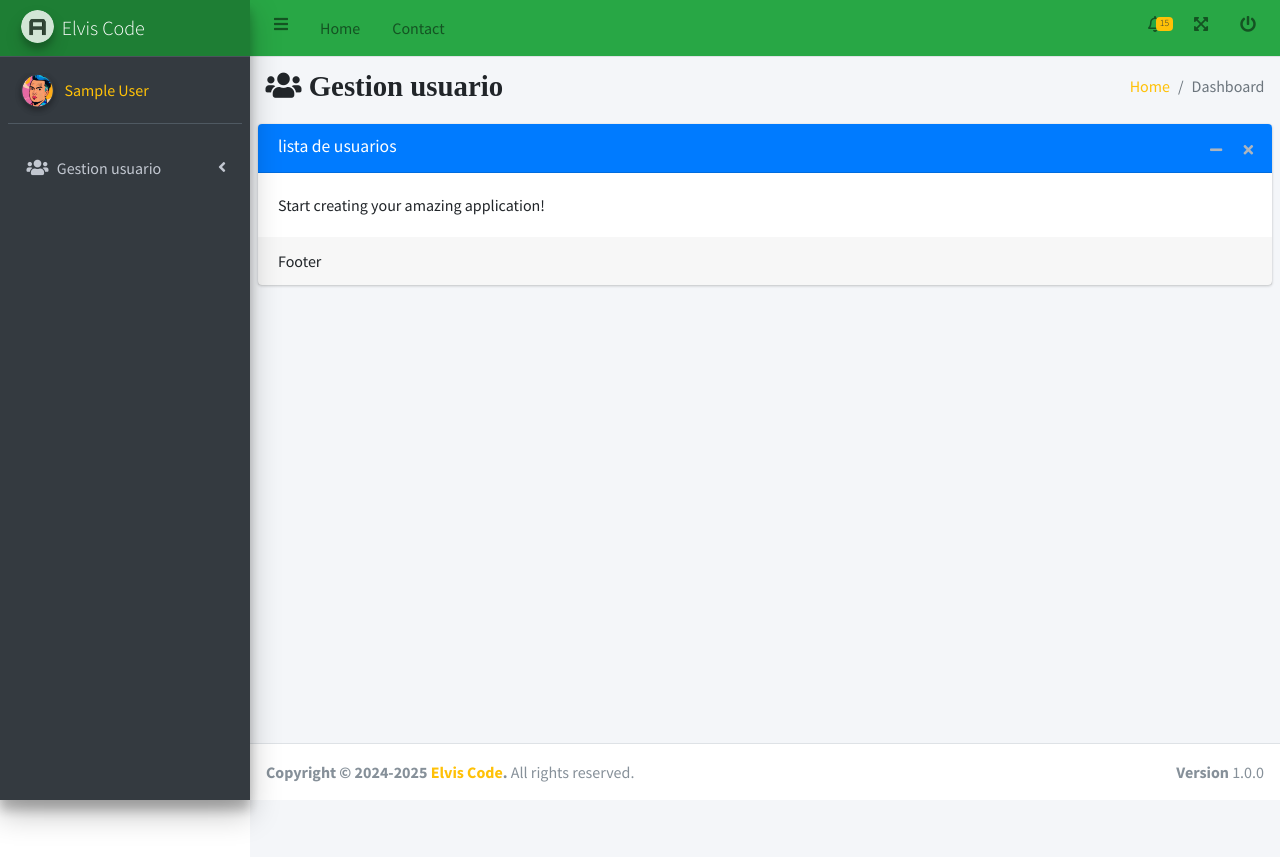
After one commit to MundoDiseno140593/veterinaria_python_dejango, a Django app: page /vista_usuario in a window 1280 px wide. The commit adds this page. Run offline with Django 5.2, Linux system fonts and the light colour scheme; the visitor is signed in with stand-in values (Sample User, id 1); some libraries are stand-ins or nearby versions.

Commit message:
lo nuevo

```diff
--- a/proyecto/Templates/base.html
+++ b/proyecto/Templates/base.html
@@ -197,16 +77,49 @@
               <i class="fas fa-expand-arrows-alt"></i>
             </a>
           </li>
-          <li class="nav-item">
-            <a
-              class="nav-link"
-              data-widget="control-sidebar"
-              data-slide="true"
-              href="#"
-              role="button"
-            >
-              <i class="fas fa-th-large"></i>
+        </ul>
+        <!-- Notifications Dropdown Menu -->
+        <ul class="navbar-nav">
+          <li class="nav-item dropdown">
+            <a class="nav-link" data-toggle="dropdown" href="#" role="button">
+              <i class="fas fa-power-off"></i>
+              <span class="badge badge-warning navbar-badge"></span>
             </a>
+            <div class="dropdown-menu dropdown-menu-lg dropdown-menu-right">
+              <!-- Header de usuario -->
+              <div class="dropdown-item user-header bg-primary text-center">
+                <img
+                  id="avatar4"
+                  src="{% static 'img/logo.png' %}"
+                  class="img-circle"
+                  alt="User Image"
+                  style="width: 60px; height: 60px; display: block; margin: 0 auto;"
+                />
+                <p>Miembro desde: <small>Fecha de registro</small></p>
+            </div>
+
+
+              <div class="dropdown-divider"></div>
+
+              <!-- Enlace al perfil -->
+              <a href="" class="dropdown-item">
+                <i class="fas fa-user mr-2"></i> Perfil
+              </a>
+
+              <div class="dropdown-divider"></div>
+
+              <!-- Enlace de logout -->
+              <a href="" class="dropdown-item">
+                <i class="fas fa-sign-out-alt mr-2"></i> Logout
+              </a>
+
+              <div class="dropdown-divider"></div>
+
+              <!-- Opción de ver todas las notificaciones (opcional) -->
+              <a href="#" class="dropdown-item dropdown-footer">
+                Ver todas las notificaciones
+              </a>
+            </div>
           </li>
         </ul>
       </nav>
@@ -265,16 +177,13 @@
                 </a>
                 <ul class="nav nav-treeview">
                   <li class="nav-item">
-                    <a href="../charts/chartjs.html" class="nav-link">
+                    <a href="{% url 'vista_usuario' %}" class="nav-link">
                       <i class="far fa-circle nav-icon"></i>
                       <p>Crear usuario</p>
                     </a>
                   </li>
                 </ul>
               </li>
-
-
-
             </ul>
           </nav>
           <!-- /.sidebar-menu -->
--- /dev/null
+++ b/proyecto/Templates/usuario/index.html
@@ -0,0 +1,62 @@
+{% extends 'base.html' %}
+
+{% block title %}
+usuario
+{% endblock %}
+
+{% block content %}
+
+<!-- Content Header (Page header) -->
+<section class="content-header">
+  <div class="container-fluid">
+    <div class="row mb-2">
+      <div class="col-sm-6">
+        <h1> <i class="fas fa-users"> Gestion usuario</i></h1>
+      </div>
+      <div class="col-sm-6">
+        <ol class="breadcrumb float-sm-right">
+          <li class="breadcrumb-item"><a href="#">Home</a></li>
+          <li class="breadcrumb-item active">Dashboard</li>
+        </ol>
+      </div>
+    </div>
+  </div>
+  <!-- /.container-fluid -->
+</section>
+
+<!-- Main content -->
+<section class="content">
+  <!-- Default box -->
+  <div class="card">
+    <div class="card-header bg bg-primary">
+      <h3 class="card-title">lista de usuarios</h3>
+
+      <div class="card-tools">
+        <button
+          type="button"
+          class="btn btn-tool"
+          data-card-widget="collapse"
+          title="Collapse"
+        >
+          <i class="fas fa-minus"></i>
+        </button>
+        <button
+          type="button"
+          class="btn btn-tool"
+          data-card-widget="remove"
+          title="Remove"
+        >
+          <i class="fas fa-times"></i>
+        </button>
+      </div>
+    </div>
+    <div class="card-body">Start creating your amazing application!</div>
+    <!-- /.card-body -->
+    <div class="card-footer">Footer</div>
+    <!-- /.card-footer-->
+  </div>
+  <!-- /.card -->
+</section>
+<!-- /.content -->
+
+{% endblock content %}
--- a/proyecto/urls.py
+++ b/proyecto/urls.py
@@ -9,3 +9,6 @@ def custom_login(request):
 
 def home(request):
     return render(request, 'home/index.html')
+
+def vista_usuario(request):
+    return render(request, 'usuario/index.html')
--- a/proyecto/views.py
+++ b/proyecto/views.py
@@ -2,6 +2,7 @@ from django.shortcuts import render, redirect
 from proyecto.models import User  # Asegúrate de usar tu modelo personalizado
 from django.contrib import messages
 from django.contrib.auth import authenticate, login
+from django.contrib.auth.decorators import login_required
 
 # Create your views here.
 
@@ -38,3 +39,7 @@ def custom_login(request):
 
 def home(request):
     return render(request, 'home/index.html', {'usuario': request.user})
+
+@login_required
+def vista_usuario(request):
+    return render(request, 'usuario/index.html', {'usuario': request.user})
--- a/veterinaria/urls.py
+++ b/veterinaria/urls.py
@@ -11,4 +11,5 @@ urlpatterns = [
     path('loguearse', views.custom_login, name='custom_login'),
 
     path('home', views.home, name='home'),
+    path('vista_usuario', views.vista_usuario, name='vista_usuario'),
 ]
```
Also changed, not shown: other parts of proyecto/Templates/base.html (+9 -130 lines).
